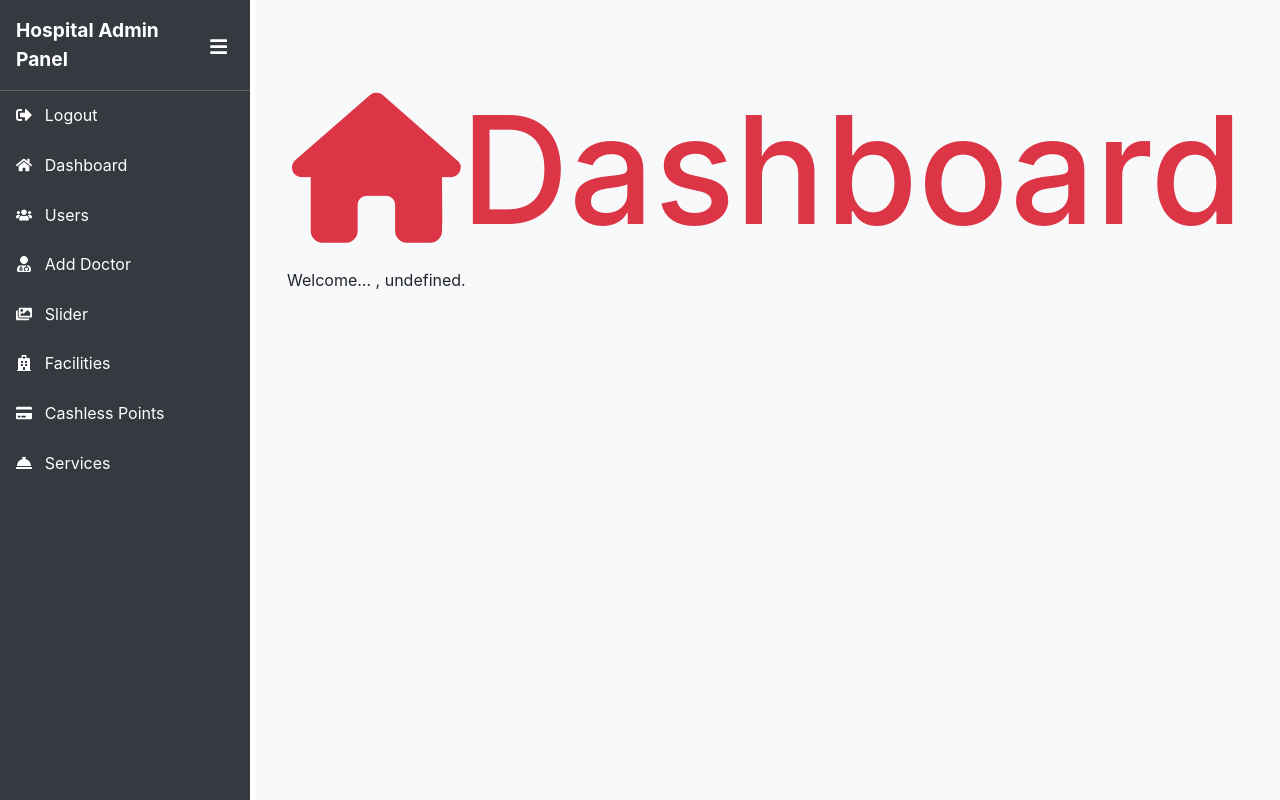
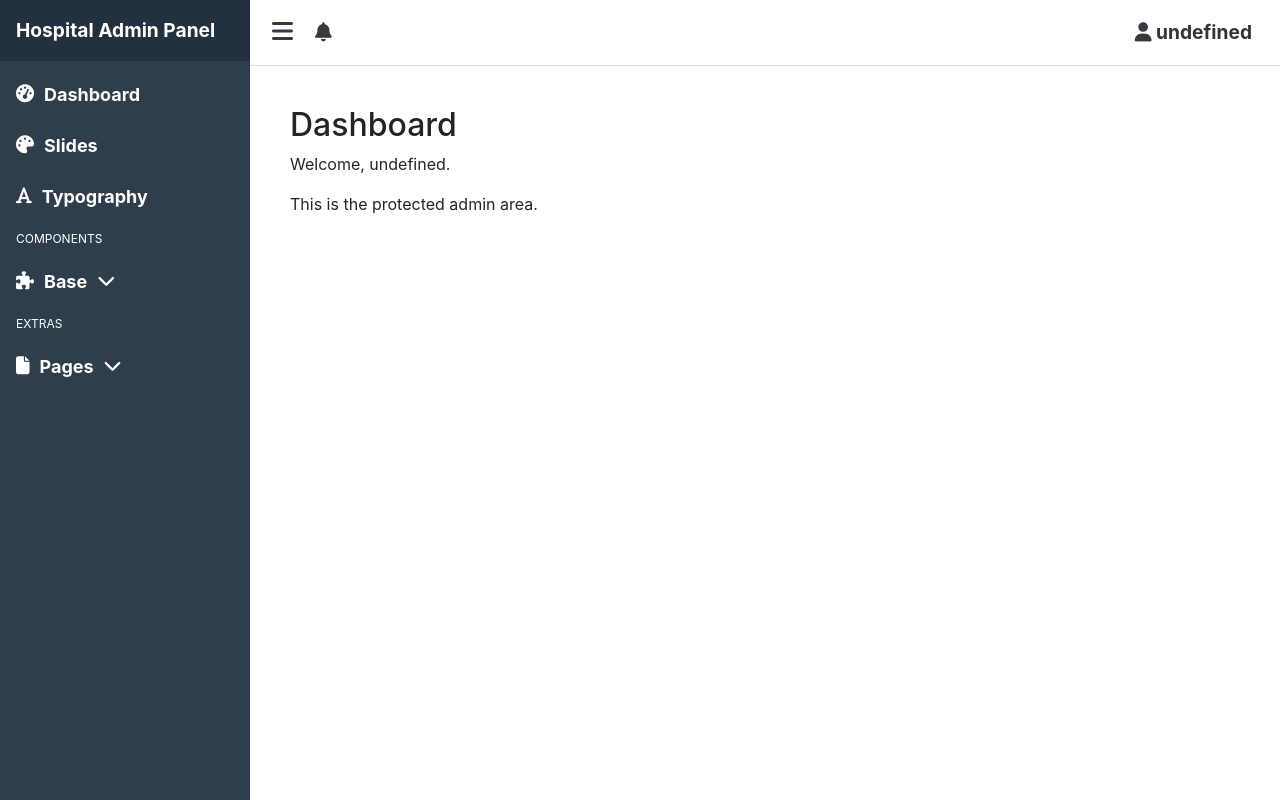
Before and after one commit to YugandharSuryawanshi/Hospital, a React (Create React App) app: page /admin in a window 1280 px wide. Built offline with nearby package versions, Linux system fonts and the light colour scheme; sample sign-in values are in the browser's storage.

Commit message:
Admin pages Routing

```diff
--- a/package.json
+++ b/package.json
@@ -8,11 +8,14 @@
     "@testing-library/react": "^16.3.0",
     "@testing-library/user-event": "^13.5.0",
     "axios": "^1.11.0",
+    "bootstrap": "^5.3.8",
+    "chart.js": "^4.5.0",
     "framer-motion": "^12.23.12",
     "react": "^19.1.1",
+    "react-chartjs-2": "^5.3.0",
     "react-dom": "^19.1.1",
     "react-icons": "^5.5.0",
-    "react-router-dom": "^7.8.2",
+    "react-router-dom": "^7.9.1",
     "react-scripts": "5.0.1",
     "web-vitals": "^2.1.4"
   },
--- a/src/admin/Dashboard.jsx
+++ b/src/admin/Dashboard.jsx
@@ -4,10 +4,11 @@ export default function Dashboard() {
     const user = JSON.parse(localStorage.getItem("adminUser") || "null");
     return (
         <>
-        <h1 className="text-center text-danger mt-5" style={{fontSize:"150px"}}>
-            <i class="fa fa-home"></i>Dashboard
-        </h1>
-        <p>Welcome... {user ? `, ${user.user_name}` : ""}.</p>
+        <div className="p-4">
+            <h2>Dashboard</h2>
+            <p>Welcome{user ? `, ${user.user_name}` : ""}.</p>
+            <p>This is the protected admin area.</p>
+        </div>
         </>
     );
 }
--- a/src/admin/Login.jsx
+++ b/src/admin/Login.jsx
@@ -1,6 +1,6 @@
 import React, { useState } from "react";
 import axios from "axios";
-import { useNavigate } from "react-router-dom";
+import { NavLink, useNavigate } from "react-router-dom";
 
 export default function Login() {
     const [email, setEmail] = useState("");
@@ -89,6 +89,10 @@ export default function Login() {
                             {loading ? "Logging in..." : "Login"}
                         </button>
                     </div>
+                    <div className="mt-3">
+                        <NavLink className={"float-left"} href="/admin/forgot-password">Forgot Password?</NavLink>
+                        <NavLink className="float-right" to={"/admin/register"}><span className="text-dark">Not a member?</span> Sign Up</NavLink>
+                    </div>
                 </form>
             </div>
         </div>
--- a/src/admin/Main.jsx
+++ b/src/admin/Main.jsx
@@ -1,51 +1,33 @@
-// Main.jsx
+// src/admin/Main.jsx
 import { Navigate, Route, Routes } from "react-router-dom";
 import Dashboard from "./Dashboard";
-import Login from "./Login.jsx";
+import Login from "./Login";
 import Navbar from "./Navbar";
 import ProtectedRoute from "./ProtectedRoute";
-import Register from "./Register.jsx";
-import Slider from "./Slider.jsx";
+import Register from "./Register";
+import Slides from "./Slides";
 
 export default function AdminMain() {
     return (
         <Routes>
-            <Route path="/login" element={<Login />} />
-            <Route path="/register" element={<Register />} />
+            <Route path="login" element={<Login />} />
+            <Route path="register" element={<Register />} />
 
             <Route
                 path="/"
                 element={
                     <ProtectedRoute>
-                        <Navbar>
-                            <Dashboard />
-                        </Navbar>
+                        <Navbar />
                     </ProtectedRoute>
                 }
-            />
+            >
+                <Route index element={<Dashboard />} />
+                <Route path="slides" element={<Slides />} />
+                <Route path="settings" element={<h2>Admin Settings</h2>} />
+            </Route>
 
-            <Route
-                path="/settings"
-                element={
-                    <ProtectedRoute>
-                        <Navbar>
-                            <h2>Admin Settings</h2>
-                        </Navbar>
-                    </ProtectedRoute>
-                }
-            />
-
-            <Route path="/slider" element={
-                <ProtectedRoute>
-                    <Navbar>
-                        <Slider />
-                    </Navbar>
-                </ProtectedRoute>
-            }
-            />
-
-            {/* Redirect unknown routes */}
-            {/* <Route path="*" element={<Navigate to="/" />} /> */}
+            <Route path="/" element={<Navigate to="/admin" replace />} />
+            <Route path="*" element={<Navigate to="/admin" replace />} />
         </Routes>
     );
 }
--- a/src/admin/Navbar.css
+++ b/src/admin/Navbar.css
@@ -1,145 +1,233 @@
-/* Wrapper */
-.admin-panel {
+/* General Layout */
+.wrapper {
   display: flex;
-  height: 100vh;
+  min-height: 100vh;
+  overflow: hidden;
 }
 
-/* Sidebar */
 .sidebar {
-  background-color: #343a40;
+  background: #2f3e4d;
   color: #fff;
-  display: flex;
-  flex-direction: column;
-  transition: all 0.3s ease;
-  height: 100%;
+  height: 100vh;
+  transition: width 0.3s ease, transform 0.3s ease;
+  overflow: hidden;
+  position: fixed;
+  top: 0;
+  left: 0;
   z-index: 1000;
 }
 
+/* Sidebar states */
 .sidebar.open {
   width: 250px;
 }
 
 .sidebar.collapsed {
-  width: 70px;
+  width: 0;
+  transform: translateX(-100%);
 }
 
-/* Sidebar header */
+/* Sidebar Header */
 .sidebar-header {
   display: flex;
   justify-content: space-between;
   align-items: center;
   padding: 1rem;
-  font-size: 1.2rem;
-  border-bottom: 1px solid rgba(255, 255, 255, 0.2);
+  font-weight: bold;
+  background: #22303f;
 }
 
-.admin-title {
+.sidebar-brand {
+  font-size: 1.2rem;
+}
+
+.btn-close {
+  background: transparent;
+  border: none;
+  font-size: 1.2rem;
+  color: #fff;
+  cursor: pointer;
+}
+
+/* Sidebar Nav */
+.sidebar-nav {
+  list-style: none;
+  margin: 0;
+  padding: 0.5rem 0;
+  display: flex;
+  flex-direction: column;
+}
+
+.nav-icon{
+  color: #fff;
+}
+
+.sidebar-nav .nav-item {
+  display: block;
+}
+
+.sidebar-nav .nav-link {
+  display: flex;
+  align-items: center;
+  gap: 10px;
+  padding: 0.75rem 1rem;
+  color: #ffffff;
+  text-decoration: none;
+  transition: background 0.2s;
+}
+
+.nav-link b{
+  color: #fff;
   font-weight: bold;
 }
 
-/* Toggle button always visible */
-.sidebar-toggle {
-  background: none;
+.sidebar-nav .nav-link:hover {
+  background: #1f2a36;
+  color: #fff;
+}
+
+.sidebar-nav .nav-title {
+  font-size: 0.75rem;
+  text-transform: uppercase;
+  padding: 0.5rem 1rem;
+  color: #ffffff;
+}
+
+.nav-group-items {
+  list-style: none;
+  padding-left: 1.5rem;
+  display: flex;
+  flex-direction: column;
+}
+
+.nav-group-items .nav-link {
+  padding: 0.5rem 1rem;
+  font-size: 0.9rem;
+}
+
+/* Sidebar Footer */
+.sidebar-footer {
+  margin-top: auto;
+  padding: 1rem;
+  text-align: center;
+}
+
+.sidebar-toggler {
+  background: #22303f;
   border: none;
   color: #fff;
+  padding: 0.5rem 1rem;
+  cursor: pointer;
+}
+
+/* Main Section */
+.main {
+  flex-grow: 1;
+  margin-left: 250px;
+  transition: margin-left 0.3s ease;
+}
+
+.sidebar.collapsed ~ .main {
+  margin-left: 0;
+}
+
+/* Header */
+.header {
+  background: #fff;
+  padding: 0.75rem 1rem;
+  display: flex;
+  align-items: center;
+  border-bottom: 1px solid #ddd;
+  position: sticky;
+  top: 0;
+  z-index: 900;
+}
+
+.header-toggler {
+  background: transparent;
+  border: none;
+  font-size: 1.5rem;
+  margin-right: 1rem;
+  cursor: pointer;
+}
+
+.header-nav {
+  display: flex;
+  align-items: center;
+  gap: 1rem;
+  list-style: none;
+  margin: 0;
+  padding: 0;
+}
+
+.header-nav.ms-auto {
+  margin-left: auto;
+}
+
+.header-nav a,
+.header-nav button {
+  background: transparent;
+  border: none;
+  color: #333;
   font-size: 1.2rem;
   cursor: pointer;
 }
 
-/* Sidebar menu */
-.sidebar-menu {
-  list-style: none;
-  padding: 0;
-  margin: 0;
-  flex: 1;
+/* Dropdown */
+.dropdown {
+  position: relative;
 }
 
-.sidebar-menu li {
-  padding: 0.8rem 1rem;
+.dropdown-menu {
+  display: none;
+  position: absolute;
+  right: 0;
+  top: 100%;
+  background: #fff;
+  border: 1px solid #ddd;
+  min-width: 150px;
+  box-shadow: 0 4px 6px rgba(0, 0, 0, 0.1);
+  z-index: 1001;
 }
 
-.sidebar-menu li a {
-  text-decoration: none;
-  color: #fff;
-  display: flex;
-  align-items: center;
+.dropdown:hover .dropdown-menu {
+  display: block;
 }
 
-.sidebar-menu li a:hover {
-  background: #495057;
-  border-radius: 5px;
+.dropdown-menu a {
+  display: block;
+  padding: 0.5rem 1rem;
+  color: #000000;
+  text-decoration: none;
 }
 
-.sidebar-menu .icon {
-  margin-right: 0.8rem;
+.dropdown-menu a:hover {
+  background: #f5f5f5;
 }
 
-/* Sidebar footer */
-.sidebar-footer {
-  padding: 1rem;
+/* Responsive */
+@media (max-width: 991px) {
+  .sidebar {
+    position: fixed;
+    transform: translateX(-100%);
+  }
+
+  .sidebar.open {
+    transform: translateX(0);
+    width: 250px;
+  }
+
+  .main {
+    margin-left: 0;
+  }
 }
 
-.logout-btn {
-  width: 100%;
-  background: #dc3545;
-  color: #fff;
-  border: none;
-  padding: 0.5rem;
-  border-radius: 5px;
-  cursor: pointer;
-}
-
-/* Main content */
-.main-content {
-  flex: 1;
-  background-color: #f8f9fa;
-  padding: 2rem;
-  transition: margin-left 0.3s ease, width 0.3s ease;
-}
-
-.main-content.open {
-  margin-left: 5px;
-}
-
-.main-content.collapsed {
-  margin-left: 5px;
-}
-
-.main-content.full {
-  margin-left: 0;
-}
-
-/* 📱 Mobile view */
-@media (max-width: 767px) {
-  .admin-panel {
-    display: flex; /* Stack vertically instead of flex */
+@media (max-width: 576px) {
+  .sidebar.open {
+    width: 200px;
   }
-
-  .sidebar {
-    position: relative; /* no longer fixed, flows naturally */
-    width: 100%;
-    display: flex;
-    height: auto;
-    transition: all 0.6s ease;
-    z-index: 1000;
-    flex-direction: row;
-  }
-
-  .sidebar.open.mobile {
-    left: 0;
-  }
-  .sidebar.open{
-    align-items: center;
-    text-align: center;
-    width: 100%;
-  }
-  .sidebar-toggle{
-    float: right;
-    margin-right: 10px;
-  }
-
-  .main-content {
-    margin-left: 0 !important;
-    padding: 1rem;
+  .sidebar-nav .nav-link {
+    font-size: 0.9rem;
+    padding: 0.5rem 0.75rem;
   }
 }
--- a/src/admin/Navbar.jsx
+++ b/src/admin/Navbar.jsx
@@ -1,98 +1,150 @@
-import { useState, useEffect } from "react";
-import {
-    FaHome,
-    FaBars,
-    FaSignOutAlt,
-    FaHospital,
-    FaUsers,
-    FaUserMd,
-    FaImages,
-    FaCreditCard,
-    FaConciergeBell,
-} from "react-icons/fa";
-import { NavLink, useNavigate } from "react-router-dom";
+import { useState } from "react";
+import { NavLink, Outlet, useNavigate } from "react-router-dom";
 import "./Navbar.css";
 
-export default function Navbar({ children }) {
-    const [isOpen, setIsOpen] = useState(true);
-    const [windowWidth, setWindowWidth] = useState(window.innerWidth);
+export default function Navbar() {
+    const user = JSON.parse(localStorage.getItem("adminUser") || "null");
+    const [isSidebarOpen, setSidebarOpen] = useState(true);
+    const [openGroups, setOpenGroups] = useState({});
+
+    const toggleGroup = (group) => {
+        setOpenGroups((prev) => ({ ...prev, [group]: !prev[group] }));
+    };
+
     const navigate = useNavigate();
 
-    // Update window width on resize
-    useEffect(() => {
-        const handleResize = () => setWindowWidth(window.innerWidth);
-        window.addEventListener("resize", handleResize);
-        return () => window.removeEventListener("resize", handleResize);
-    }, []);
-
-    const isMobile = windowWidth < 768;
-
     const handleLogout = () => {
+        localStorage.removeItem("adminUser");
         localStorage.removeItem("adminToken");
-        localStorage.removeItem("adminUser");
-        navigate("/login", { replace: true });
+        navigate("/admin/login");
     };
 
     return (
-        <div className="admin-panel">
-            <div className={`sidebar ${isOpen ? "open" : "collapsed"} ${isMobile ? "mobile" : ""}`}>
+        <div className="wrapper d-flex">
+            <div className={`sidebar ${isSidebarOpen ? "open" : "collapsed"}`}>
                 <div className="sidebar-header">
-                    {isOpen && <span className="admin-title">Hospital Admin Panel</span>}
+                    <div className="sidebar-brand">Hospital Admin Panel</div>
                     <button
-                        className="sidebar-toggle"
-                        onClick={() => setIsOpen(!isOpen)}
+                        className="btn-close d-lg-none"
+                        onClick={() => setSidebarOpen(false)}
                     >
-                        <FaBars />
+                        ✖
                     </button>
                 </div>
 
-                <ul className="sidebar-menu">
-                    <li>
-                        <NavLink to="/" onClick={handleLogout}><FaSignOutAlt className="icon" /> {isOpen && "Logout"}</NavLink>
-                    </li>
-                    <li>
-                        <NavLink to="/admin">
-                            <FaHome className="icon" /> {isOpen && "Dashboard"}
+                <ul className="sidebar-nav">
+                    <li className="nav-item">
+                        <NavLink className="nav-link" to="/admin">
+                            <i className="fas fa-tachometer-alt nav-icon"></i>
+                            <b>Dashboard</b>
                         </NavLink>
                     </li>
-                    <li>
-                        <NavLink to="users">
-                            <FaUsers className="icon" /> {isOpen && "Users"}
+
+                    <li className="nav-item">
+                        <NavLink className="nav-link" to="/admin/slides">
+                            <i className="fas fa-palette nav-icon"></i>
+                            <b>Slides</b>
                         </NavLink>
                     </li>
-                    <li>
-                        <NavLink to="add-doctor">
-                            <FaUserMd className="icon" /> {isOpen && "Add Doctor"}
-                        </NavLink>
+                    <li className="nav-item">
+                        <a className="nav-link" href="#">
+                            <i className="fas fa-font nav-icon"></i>
+                            <b>Typography</b>
+                        </a>
                     </li>
-                    <li>
-                        <NavLink to="slider">
-                            <FaImages className="icon" /> {isOpen && "Slider"}
-                        </NavLink>
+
+                    <li className="nav-title">Components</li>
+                    <li className="nav-group">
+                        <a
+                            className="nav-link nav-group-toggle"
+                            href="#"
+                            onClick={() => toggleGroup("base")}
+                        >
+                            <i className="fas fa-puzzle-piece nav-icon"></i>
+                            <b>Base</b>
+                            <i className="fas fa-chevron-down ms-auto text-white"></i>
+                        </a>
+                        {openGroups["base"] && (
+                            <ul className="nav-group-items">
+                                <li className="nav-item">
+                                    <a className="nav-link" href="#">Accordion</a>
+                                </li>
+                                <li className="nav-item">
+                                    <a className="nav-link" href="#">Breadcrumb</a>
+                                </li>
+                            </ul>
+                        )}
                     </li>
-                    <li>
-                        <NavLink to="facilities">
-                            <FaHospital className="icon" /> {isOpen && "Facilities"}
-                        </NavLink>
-                    </li>
-                    <li>
-                        <NavLink to="cashless">
-                            <FaCreditCard className="icon" /> {isOpen && "Cashless Points"}
-                        </NavLink>
-                    </li>
-                    <li>
-                        <NavLink to="services">
-                            <FaConciergeBell className="icon" /> {isOpen && "Services"}
-                        </NavLink>
+
+                    <li className="nav-title">Extras</li>
+                    <li className="nav-group">
+                        <a
+                            className="nav-link nav-group-toggle"
+                            href="#"
+                            onClick={() => toggleGroup("pages")}
+                        >
+                            <i className="fas fa-file nav-icon"></i>
+                            <b>Pages</b>
+                            <i className="fas fa-chevron-down ms-auto text-white"></i>
+                        </a>
+                        {openGroups["pages"] && (
+                            <ul className="nav-group-items">
+                                <li className="nav-item">
+                                    <a className="nav-link" href="#">Login</a>
+                                </li>
+                                <li className="nav-item">
+                                    <a className="nav-link" href="#">Register</a>
+                                </li>
+                                <li className="nav-item">
+                                    <a className="nav-link" href="#">Error 404</a>
+                                </li>
+                                <li className="nav-item">
+                                    <a className="nav-link" href="#">Error 500</a>
+                                </li>
+                            </ul>
+                        )}
                     </li>
                 </ul>
+            </div>
 
-            </div>
-            <div
-                className={`main-content ${isOpen ? "open" : "collapsed"} ${isMobile && !isOpen ? "full" : ""
-                    }`}
-            >
-                {children}
+            <div className="main flex-grow-1">
+                <header className="header">
+                    <button
+                        className="header-toggler"
+                        onClick={() => setSidebarOpen(!isSidebarOpen)}
+                    >
+                        <i className="text-dark fas fa-bars nav-icon"></i>
+                    </button>
+                    <ul className="header-nav">
+                        <li><a href="#">
+                            <i className="fas fa-bell nav-icon text-dark"></i>
+                        </a>
+                        </li>
+                    </ul>
+                    <ul className="header-nav ms-auto">
+                        <li className="dropdown">
+                            <button className="btn">
+                                <i className="fas fa-user nav-icon text-dark"></i>
+                                <b>{user ? ` ${user.user_name}` : ""}</b>
+                            </button>
+                            <div className="dropdown-menu">
+                                <a href="#">
+                                    <i className="fas fa-cog nav-icon text-dark"></i>
+                                    <b> Settings</b>
+                                </a>
+                                <button onClick={handleLogout}>
+                                    <i className="fas fa-sign-out nav-icon text-dark"></i>
+                                    <b> Logout</b>
+                                </button>
+                            </div>
+                        </li>
+                    </ul>
+                </header>
+
+                {/* Here the child pages will render */}
+                <main className="content p-3">
+                    <Outlet />
+                </main>
             </div>
         </div>
     );
--- a/src/admin/Slider.jsx
+++ /dev/null
@@ -1,11 +0,0 @@
-import React from "react";
-import Navbar from "./Navbar.jsx";
-function Slider() {
-    return(
-        <>
-        <h2>Slider</h2>
-        </>
-    )
-}
-
-export default Slider;
--- /dev/null
+++ b/src/admin/Slides.jsx
@@ -0,0 +1,9 @@
+import React from "react";
+
+export default function Slides() {
+    return (
+        <>
+        <h1>Welcome In Slides</h1>
+        </>
+    )
+}
```
Also changed, not shown: src/admin/ProtectedRoute.jsx (+0 -10 lines), 1 other file (tests, documents, lock files or other folders).
